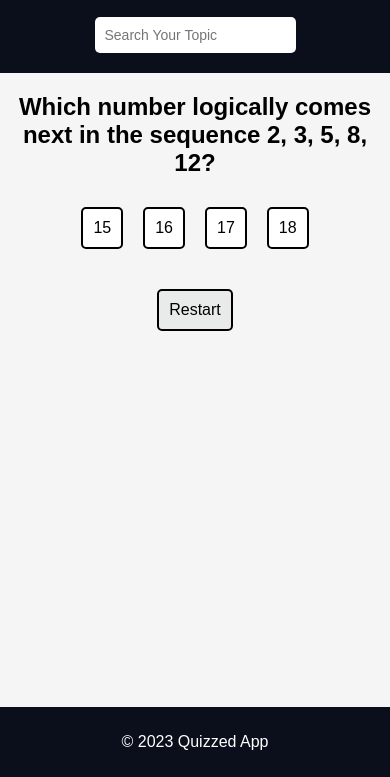
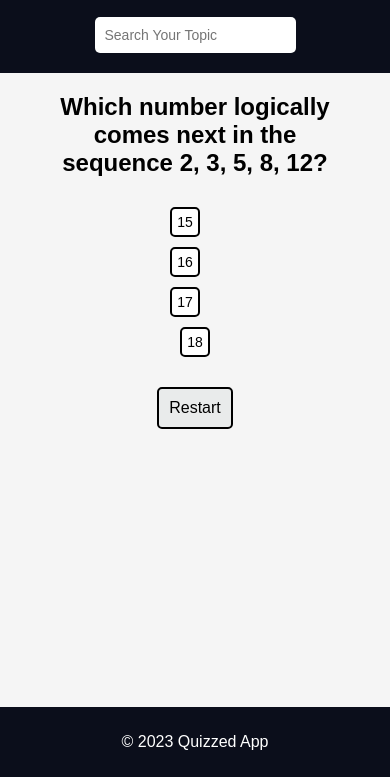
Before and after one commit to Muth80/https---github.com-Muth80-quizzed, a website: page public/index.html in a window 390 px wide. Both pictures are taken after a click on the button "IQ Test". Shown: the part 67-844 px from the top of the page. Drawn offline with Linux system fonts and the light colour scheme.

Commit message:
A new commit

```diff
--- a/public/index.html
+++ b/public/index.html
@@ -201,6 +201,40 @@
             font-size: 16px;
             padding: 10px;
         }
+
+        /* Make changes in quiz container according to different viewport */
+        .quiz-container {
+        width: 80%;
+        max-width: 800px;
+        margin: 0 auto;
+        box-sizing: border-box;
+        }
+
+        /* Make answer options stack vertically on small screens */
+        @media(max-width: 768px) {
+        .options-container {
+            flex-direction: column;
+        }
+        .options-container button {
+            margin-right: 0;
+            margin-bottom: 10px;
+        }
+        .options-container button:last-child {
+            margin-bottom: 0;
+        }
+    }
+
+        /* Make answer options and buttons smaller on extra small screens */
+        @media(max-width: 480px) {
+        .options-container button {
+            padding: 5px;
+            font-size: 14px;
+        }
+        button {
+            padding: 10px;
+            font-size: 16px;
+        }
+
 
         h1, h2 {
             font-size: 24px;
```
